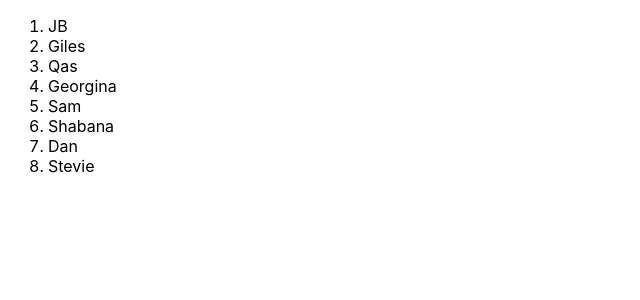
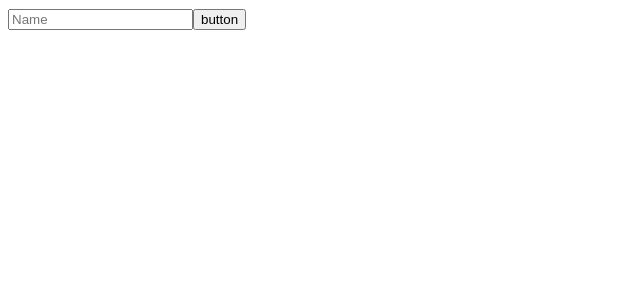
Before and after one commit to araucaria223/standup-manager, a React (Create React App) app: page / in a window 1280 px wide. Shown: the top 300 px of the page, without its empty margins (0-640 px from the left). Built offline with nearby package versions, Linux system fonts and the light colour scheme.

Commit message:
MAX-2: Allow input of arbitrary names in a text box

```diff
--- a/src/App.js
+++ b/src/App.js
@@ -1,3 +1,5 @@
+import { useState } from "react";
+
 function App() {
   // Array shuffling function now obolete
   // Like always, there's a builtin for that.
@@ -17,6 +19,9 @@ function App() {
   }
   */
 
+  const [names, setNames] = useState([]);
+
+  /*
   const names = [
     "Dan",
     "Georgina",
@@ -27,8 +32,31 @@ function App() {
     "Shabana",
     "Stevie"
   ];
+  */
 
   return (
+    <>
+      <form
+        onSubmit={(event) => {
+          event.preventDefault();
+          const nameInput = document.getElementById("nameInput");
+          if (nameInput.value === "") {
+            return false;
+          }
+          let newArray = [...names, event.target[0].value];
+          setNames(newArray);
+          nameInput.value = "";
+          nameInput.focus();
+        }}
+      >
+        <input
+          type="text"
+          name="Name"
+          placeholder="Name"
+          id="nameInput"
+        ></input>
+        <button type="submit">button</button>
+      </form>
       <ol data-testid="namelist">
         {names
           .sort(() => Math.random() - 0.5)
@@ -36,6 +64,7 @@ function App() {
             <li key={index}>{i}</li>
           ))}
       </ol>
+    </>
   );
 }
 
--- a/src/index.css
+++ b/src/index.css
@@ -1,13 +1,13 @@
 body {
   margin: 20;
-  font-family: -apple-system, BlinkMacSystemFont, 'Segoe UI', 'Roboto', 'Oxygen',
-    'Ubuntu', 'Cantarell', 'Fira Sans', 'Droid Sans', 'Helvetica Neue',
+  font-family: -apple-system, BlinkMacSystemFont, "Segoe UI", "Roboto", "Oxygen",
+    "Ubuntu", "Cantarell", "Fira Sans", "Droid Sans", "Helvetica Neue",
     sans-serif;
   -webkit-font-smoothing: antialiased;
   -moz-osx-font-smoothing: grayscale;
 }
 
 code {
-  font-family: source-code-pro, Menlo, Monaco, Consolas, 'Courier New',
+  font-family: source-code-pro, Menlo, Monaco, Consolas, "Courier New",
     monospace;
 }
```
Lines whose indentation alone changed are shown as unchanged.
